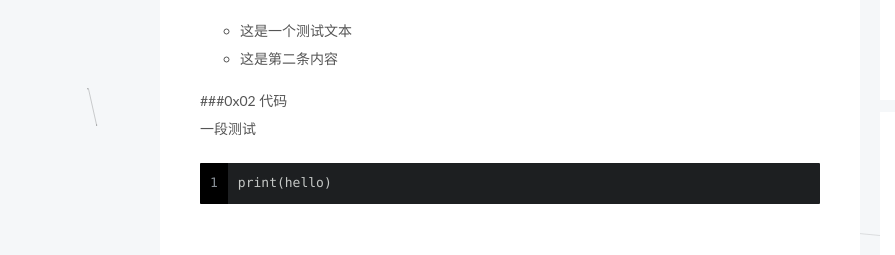
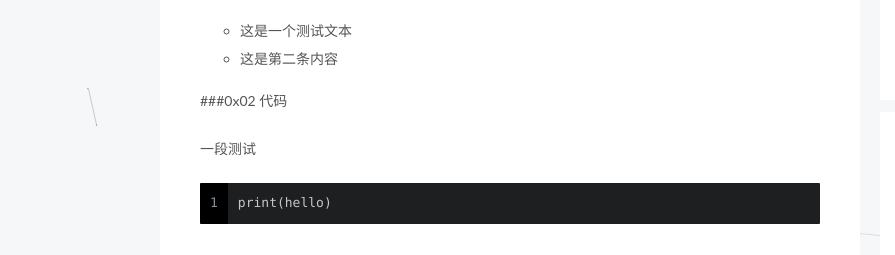
Before and after one commit to hf1dw/hf1dw.github.io, a plain HTML site: page index.html in a window 1280 px wide. Shown: the part 309-564 px from the top of the page, 0-895 px from the left. Drawn offline with Linux system fonts and the light colour scheme; some packages are replaced by stand-ins of ours; a script that the page names is missing.

Commit message:
Site updated: 2019-09-14 15:37:07

```diff
--- a/index.html
+++ b/index.html
@@ -361,7 +361,8 @@
 <li>这是一个测试文本</li>
 <li>这是第二条内容</li>
 </ul>
-<p>###0x02 代码<br>一段测试</p>
+<p>###0x02 代码</p>
+<p>一段测试</p>
 <figure class="highlight plain"><table><tr><td class="gutter"><pre><span class="line">1</span><br></pre></td><td class="code"><pre><span class="line">print(hello)</span><br></pre></td></tr></table></figure>
 
 
```
Also changed, not shown: 2019/09/14/你好-hexo/index.html (+6 -5 lines).
